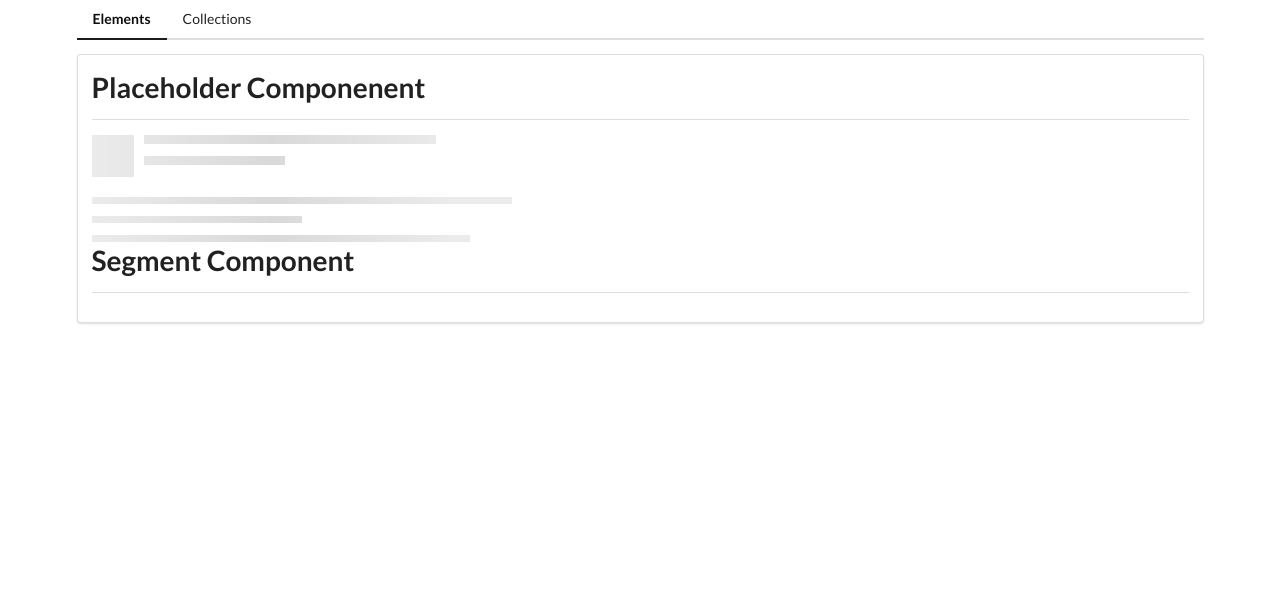
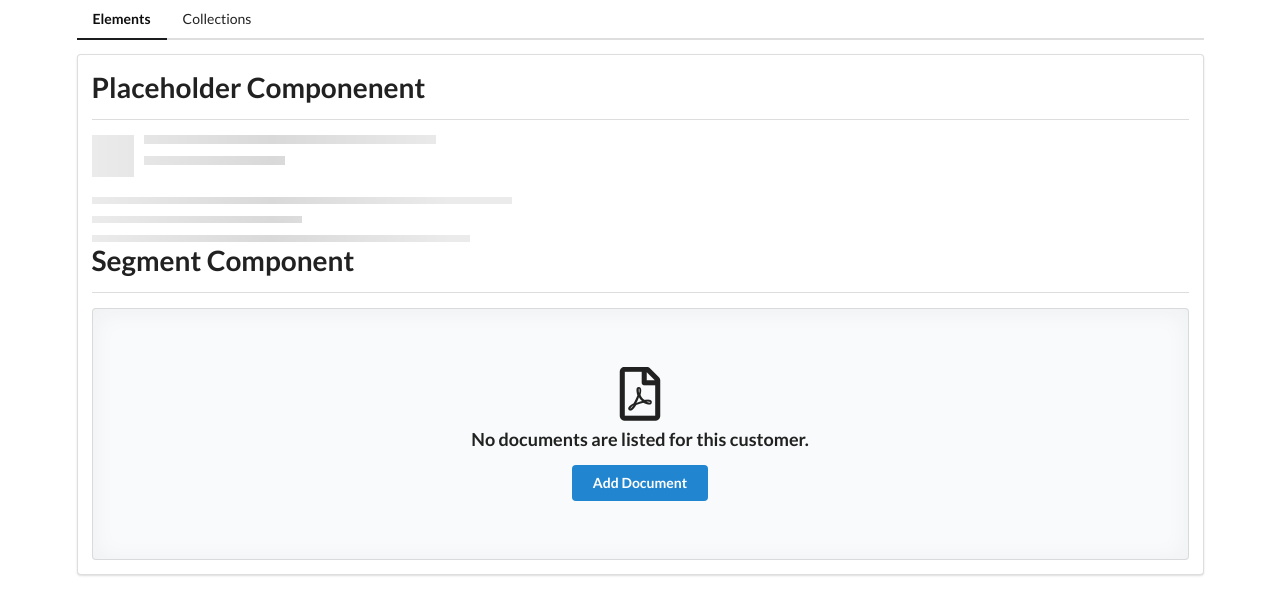
Before and after one commit to canon21/comps-routing, an Angular app: page /elements in a window 1280 px wide. Shown: the top 614 px of the page. Built offline with nearby package versions, Linux system fonts and the light colour scheme.

Commit message:
adding segment component and using ng-content with select. Cmd used: ng generate component elements/Segement

```diff
--- a/src/app/elements/elements-home/elements-home.component.html
+++ b/src/app/elements/elements-home/elements-home.component.html
@@ -16,3 +16,12 @@
 <app-divider>
     Segment Component
 </app-divider>
+<app-segment>
+    <header>
+        <i class="pdf file outline icon"></i>
+        No documents are listed for this customer.
+    </header>
+    <button class="ui primary button">
+        Add Document
+    </button>
+</app-segment>
--- a/src/app/elements/elements.module.ts
+++ b/src/app/elements/elements.module.ts
@@ -6,12 +6,14 @@
 import { PlaceholderComponent } from './placeholder/placeholder.component';
 import { TimesDirective } from './times.directive';
 import { SharedModule } from '../shared/shared.module';
+import { SegmentComponent } from './segment/segment.component';
 
 @NgModule({
   declarations: [
     ElementsHomeComponent,
     PlaceholderComponent,
-    TimesDirective
+    TimesDirective,
+    SegmentComponent
   ],
   imports: [
     CommonModule,
--- /dev/null
+++ b/src/app/elements/segment/segment.component.css
@@ -0,0 +1,3 @@
+div.ui.icon.header:empty {
+    display: none;
+}
--- /dev/null
+++ b/src/app/elements/segment/segment.component.html
@@ -0,0 +1,7 @@
+<div class="ui placeholder segment">
+    <div class="ui icon header">
+      <!-- con select angular effettua una ricerca nel tag o nell'attributo o nella class etc etc-->
+      <ng-content select="header"></ng-content>
+    </div>
+<ng-content select="button"></ng-content>
+</div>
--- /dev/null
+++ b/src/app/elements/segment/segment.component.ts
@@ -0,0 +1,15 @@
+import { Component, OnInit } from '@angular/core';
+
+@Component({
+  selector: 'app-segment',
+  templateUrl: './segment.component.html',
+  styleUrls: ['./segment.component.css']
+})
+export class SegmentComponent implements OnInit {
+
+  constructor() { }
+
+  ngOnInit(): void {
+  }
+
+}
```
Also changed, not shown: 1 other file (tests, documents, lock files or other folders).
